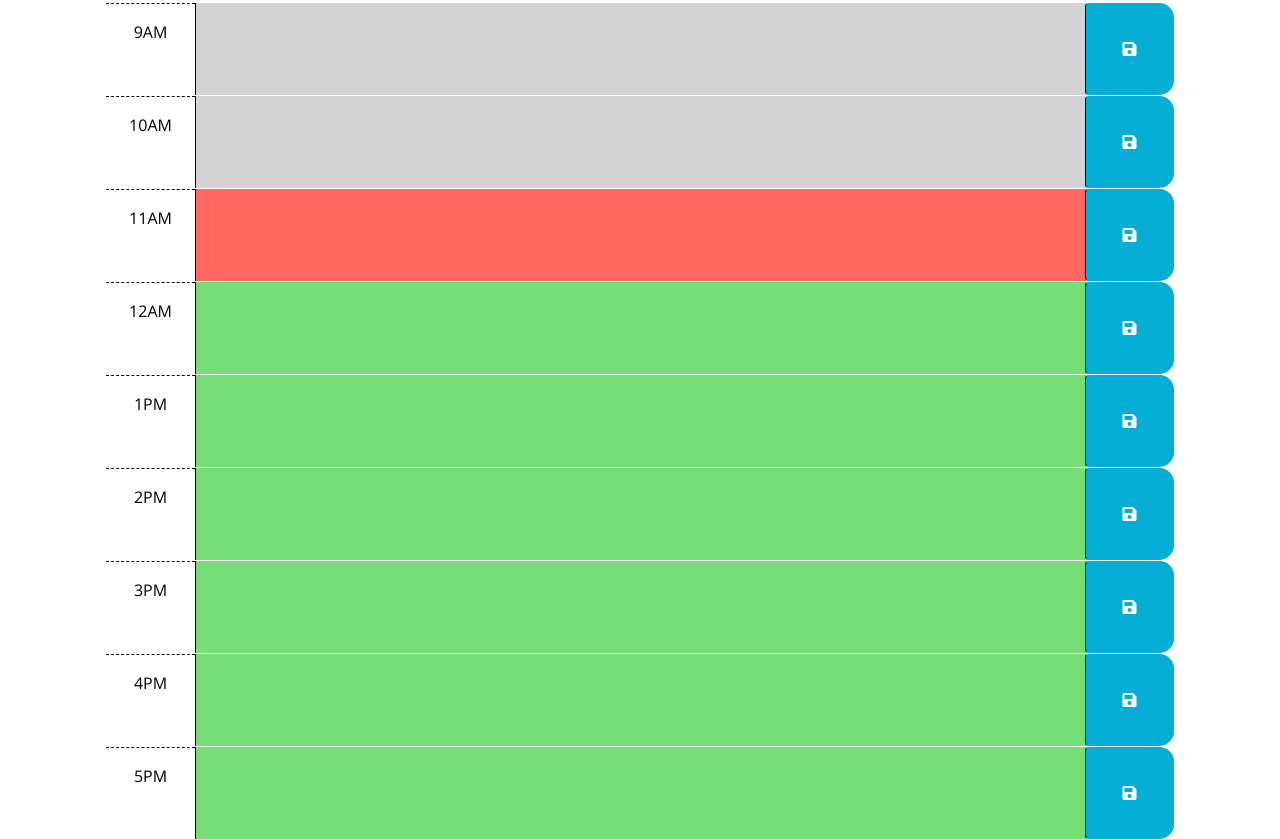
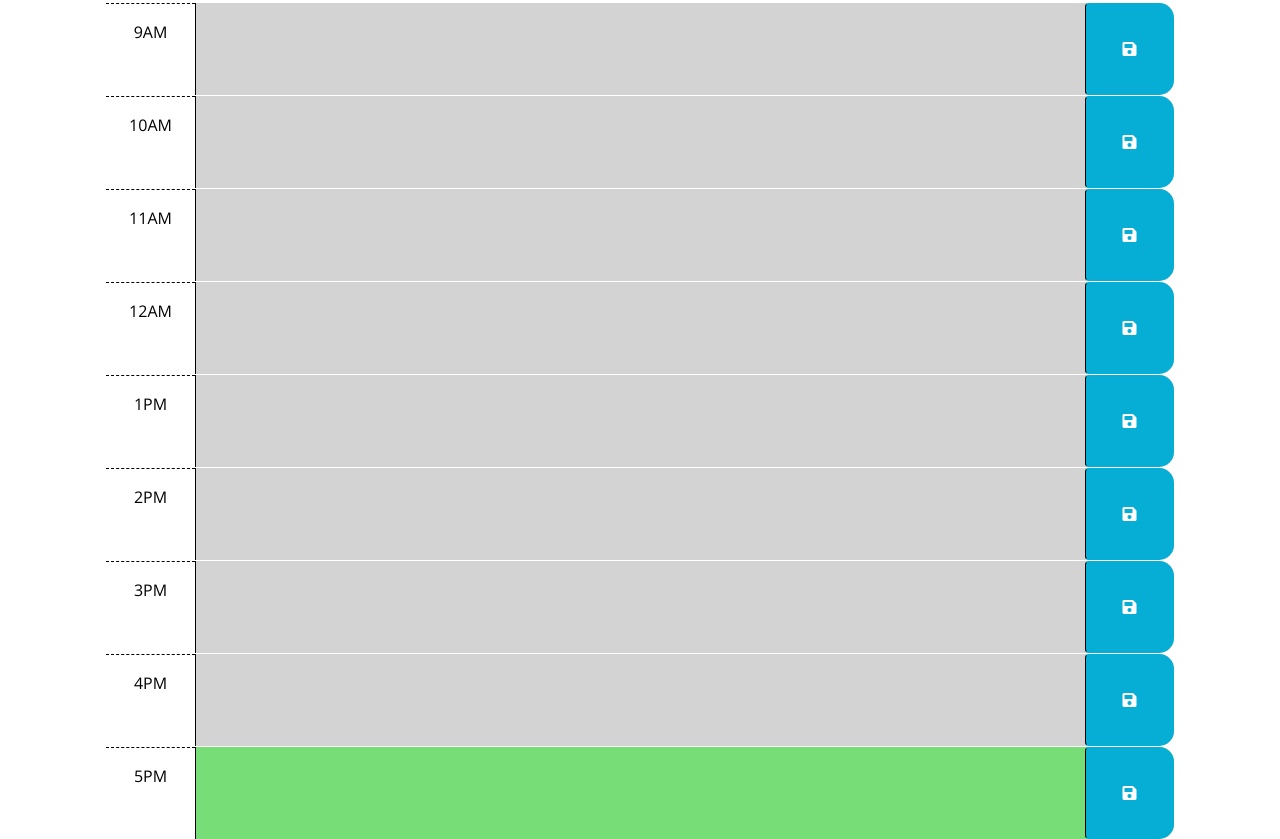
Before and after one commit to mitsukaichi/work-day-scheduler, a plain HTML site: page index.html in a window 1280 px wide. Shown: the part 300-1139 px from the top of the page. Drawn offline with nearby package versions, Linux system fonts and the light colour scheme.

Commit message:
add function to change background color of input field based on the time

```diff
--- a/index.html
+++ b/index.html
@@ -29,7 +29,7 @@
       <p id="currentDay" class="lead"></p>
     </header>
     <div class="container-lg px-5">
-      <div id="hour-9" class="row time-block past">
+      <div id="hour-09" class="row time-block past">
         <div class="col-2 col-md-1 hour text-center py-3">9AM</div>
         <textarea class="col-8 col-md-10 description" rows="3"> </textarea>
         <button class="btn saveBtn col-2 col-md-1" aria-label="save">
@@ -57,35 +57,35 @@
           <i class="fas fa-save" aria-hidden="true"></i>
         </button>
       </div>
-      <div id="hour-1" class="row time-block future">
+      <div id="hour-13" class="row time-block future">
         <div class="col-2 col-md-1 hour text-center py-3">1PM</div>
         <textarea class="col-8 col-md-10 description" rows="3"> </textarea>
         <button class="btn saveBtn col-2 col-md-1" aria-label="save">
           <i class="fas fa-save" aria-hidden="true"></i>
         </button>
       </div>
-      <div id="hour-2" class="row time-block future">
+      <div id="hour-14" class="row time-block future">
         <div class="col-2 col-md-1 hour text-center py-3">2PM</div>
         <textarea class="col-8 col-md-10 description" rows="3"> </textarea>
         <button class="btn saveBtn col-2 col-md-1" aria-label="save">
           <i class="fas fa-save" aria-hidden="true"></i>
         </button>
       </div>
-      <div id="hour-3" class="row time-block future">
+      <div id="hour-15" class="row time-block future">
         <div class="col-2 col-md-1 hour text-center py-3">3PM</div>
         <textarea class="col-8 col-md-10 description" rows="3"> </textarea>
         <button class="btn saveBtn col-2 col-md-1" aria-label="save">
           <i class="fas fa-save" aria-hidden="true"></i>
         </button>
       </div>
-      <div id="hour-4" class="row time-block future">
+      <div id="hour-16" class="row time-block future">
         <div class="col-2 col-md-1 hour text-center py-3">4PM</div>
         <textarea class="col-8 col-md-10 description" rows="3"> </textarea>
         <button class="btn saveBtn col-2 col-md-1" aria-label="save">
           <i class="fas fa-save" aria-hidden="true"></i>
         </button>
       </div>
-      <div id="hour-5" class="row time-block future">
+      <div id="hour-17" class="row time-block future">
         <div class="col-2 col-md-1 hour text-center py-3">5PM</div>
         <textarea class="col-8 col-md-10 description" rows="3"> </textarea>
         <button class="btn saveBtn col-2 col-md-1" aria-label="save">
--- a/script.js
+++ b/script.js
@@ -10,9 +10,6 @@ $(function () {
     var buttonClicked = $(event.target);
     var scheduleDescription = buttonClicked.siblings().eq(1).val();
     var scheduledHour = buttonClicked.parent().attr("id");
-
-    console.log(scheduleDescription);
-
     if (scheduleDescription !== " "){
       var newSchedule = {
         hour: scheduledHour,
@@ -27,13 +24,20 @@ $(function () {
 
 
   // TODO: Add code to apply the past, present, or future class to each time
-  // block by comparing the id to the current hour. HINTS: How can the id
-  // attribute of each time-block be used to conditionally add or remove the
-  // past, present, and future classes? How can Day.js be used to get the
-  // current hour in 24-hour time?
+  // block by comparing the id to the current hour.
+var timeBlock = $(".time-block");
 
-  // Change the time-block class based on if it's before, same or after the current time
+for (i = 0; i < 8; i++) {
+  if (timeBlock.eq(i).attr("id").substring(5) < (dayjs().format("HH"))){
+    timeBlock.eq(i).attr("class", "row time-block past");
+  } else if (timeBlock.eq(i).attr("id").substring(5) === (dayjs().format("HH"))){
+    timeBlock.eq(i).attr("class", "row time-block present");
+  } else {
+    timeBlock.eq(i).attr("class", "row time-block future");
+  }
+};
 
+console.log(timeBlock.eq(1).attr("id").substring(5) < (dayjs().format("HH")));
 
   // TODO: Add code to get any user input that was saved in localStorage and set
   // the values of the corresponding textarea elements. HINT: How can the id
```
